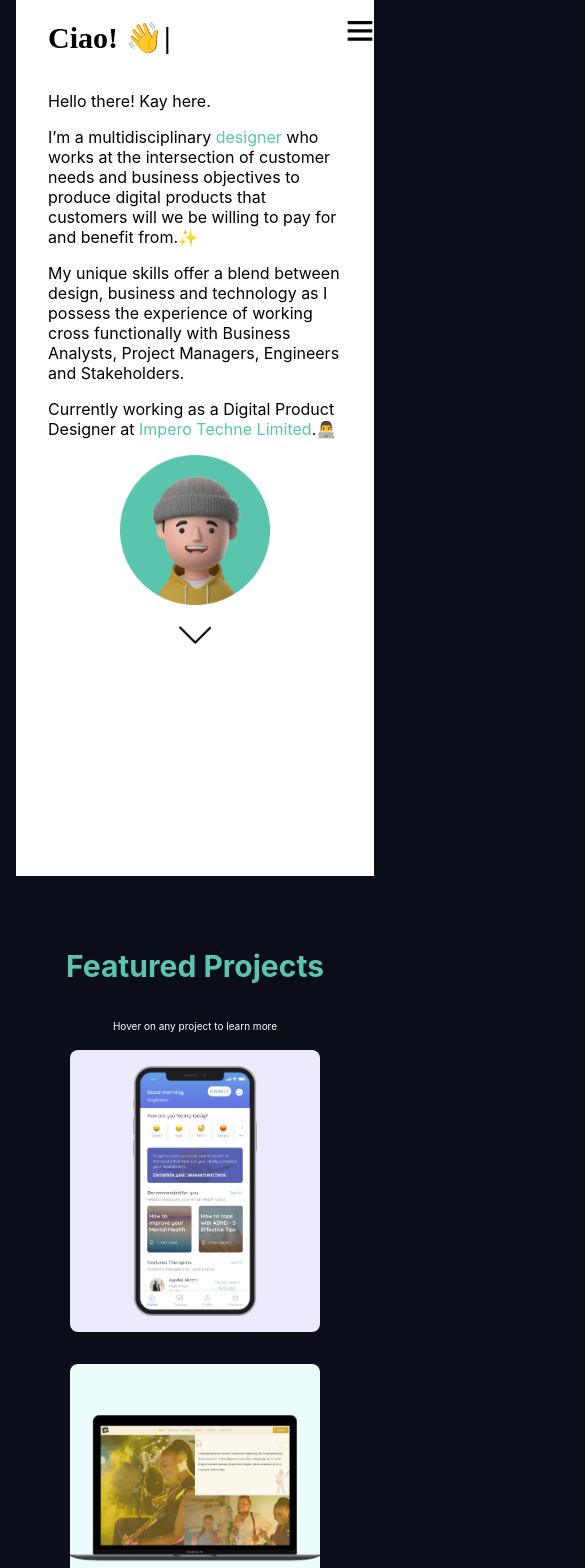
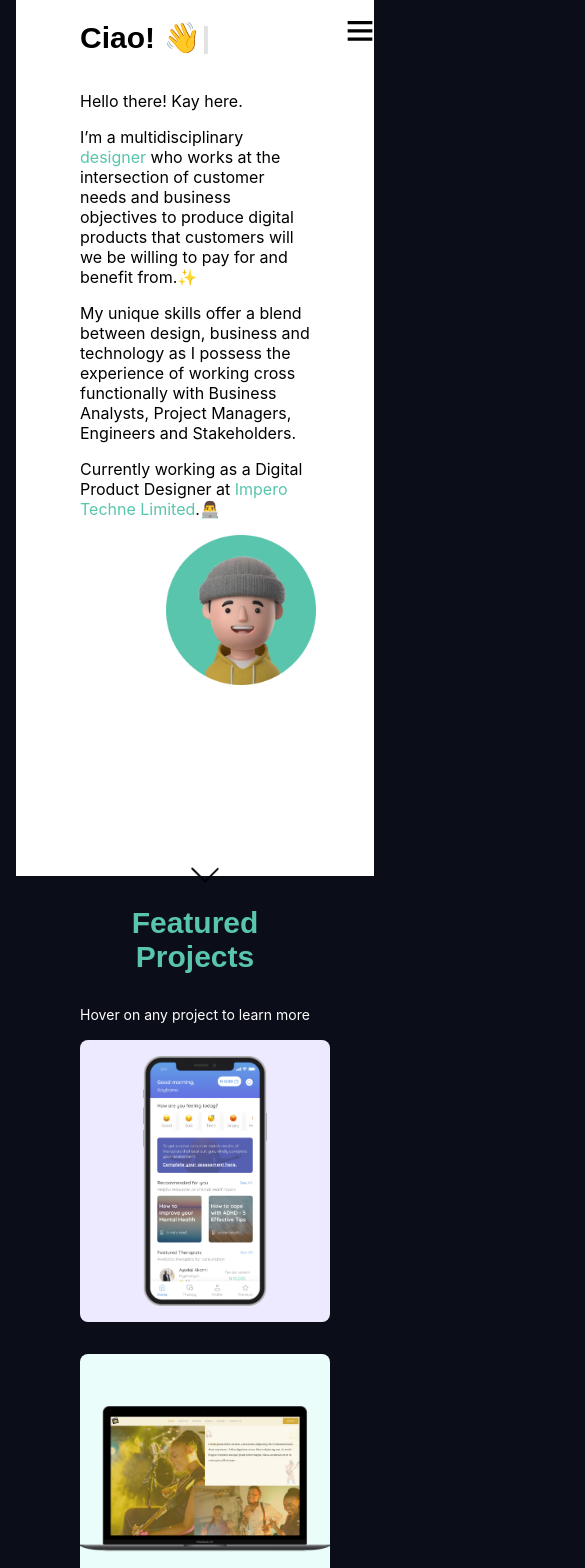
Before and after one commit to jahseed89/portfolio, a React (Create React App) app: page / in a window 390 px wide. Shown: the top 1568 px of the page, 585 px wide, since content can reach past the window. Built offline with nearby package versions, Linux system fonts and the light colour scheme.

Commit message:
web reformed

```diff
--- a/src/App.js
+++ b/src/App.js
@@ -4,25 +4,24 @@ import Home from "./components/home/Home";
 import Projects from "./components/projects/Projects";
 import About from "./components/about/About";
 import ContactMe from "./components/contact/ContactMe";
-import { GiEternalLove } from "react-icons/gi";
 import { useState } from "react";
 import "./app.scss";
 
 const App = () => {
   const [menuIcon, setMenuIcon] = useState(true);
   const [cancelMenu, setCancelMenu] = useState(false);
-  const [pages, setPages] = useState(true)
+  const [pages, setPages] = useState(true);
 
   const showCancleMenu = () => {
     setCancelMenu((prev) => !prev);
     setMenuIcon(false);
-    setPages(false)
+    setPages(false);
   };
 
   const showMenuIcon = () => {
     setMenuIcon(true);
     setCancelMenu(false);
-    setPages(true)
+    setPages(true);
   };
 
   return (
@@ -53,8 +52,7 @@ const App = () => {
             </a>
           </div>
         </div>
-        {
-          pages && (
+        {pages && (
           <div>
             <div id="home">
               <Home />
@@ -69,17 +67,10 @@ const App = () => {
               <ContactMe />
             </div>
             <div className="designed-by">
-            <p>
-              Designed with love
-              <span>
-                <GiEternalLove className="love" />
-              </span>
-              by kaybams and develooped by Sammy
-            </p>
+              <p>Designed with love by kaybams and developed by Sammy</p>
             </div>
           </div>
-          )
-        }
+        )}
       </div>
     </div>
   );
--- a/src/app.scss
+++ b/src/app.scss
@@ -9,8 +9,9 @@
     .designed-by {
         color: #fff;
         text-align: center;
-        font-size: 1.2rem;
+        font-size: 12px;
         background-color:  #1D4145;
+        margin-top: -7rem;
 
         p {
             padding: .5rem 0;
@@ -22,17 +23,6 @@
 
         span {
             margin: 0 .5rem;
-        }
-
-        .love {
-            animation: beat .25s infinite alternate;
-            transform-origin: center;
-            color: red;
-        }
-
-        /* Heart beat animation */
-        @keyframes beat{
-            to { transform: scale(1.4); }
         }
     }
 }
@@ -65,7 +55,6 @@
         flex-direction: column;
         align-items: center;
         justify-content: center;
-        // padding-top: 5rem;
 
         @media (max-width: 600px) {
             width: 100vw;
--- a/src/components/about/About.js
+++ b/src/components/about/About.js
@@ -11,7 +11,7 @@ import "./about.scss";
 
 const About = () => {
   return (
-    <>
+    <div className="about-me-page">
       <div className="about-section">
         <div className="description-container">
           <div className="description">
@@ -71,7 +71,7 @@ const About = () => {
           </div>
         </div>
       </div>
-    </>
+    </div>
   );
 };
 
--- a/src/components/about/about.scss
+++ b/src/components/about/about.scss
@@ -1,8 +1,11 @@
+.about-me-page {
+    background-color: #fff;
+    margin-top: 10rem;
+
+
+
 .about-section {
-    height: 100vh;
-    padding: 0 2rem;
-    background-color: #fff;
-    margin-top: 100%;
+    padding: 0 4rem;
 
     @media (max-width: 1740px) {
         margin-bottom: 25%;
@@ -15,7 +18,6 @@
     .description-container {
         display: flex;
         justify-content: space-between;
-        height: 70vh;
 
         @media (max-width: 1740px) {
             justify-content: space-between;
@@ -38,8 +40,8 @@
             .title-holder {
                 display: flex;
                 margin-bottom: 2rem;
-                font-size: 50px;
-                font-family: 'Karla';
+                font-size: 40px;
+                font-family: sans-serif;
 
                 @media (max-width: 600px) {
                     font-size: 20px;
@@ -111,17 +113,17 @@
 
     .toolkit-section {
         background-color: #F5F5F5;
-        height: fit-content;
-        margin-top: -20rem;
-        padding: 1rem 2rem;
+        padding: 1rem 4rem;
+        margin-top: -12rem;
+        padding-bottom: 5rem;
 
 
     }
     .toolkit-header {
         display: flex;
         align-items: center;
-        font-size: 50px;
-        margin-top: -3rem;
+        font-size: 40px;
+        font-family: sans-serif;
 
         @media (max-width: 600px) {
             font-size: 30px;
@@ -135,7 +137,6 @@
             color: #58C5AC;
             font-weight: 700;
             line-height: 65.46px;
-            font-family: 'Karla';
 
             @media (max-width: 600px) {
                 font-size: 20px;
@@ -153,7 +154,6 @@
 
         @media (max-width: 600px) {
             width: 100%;
-            margin: 0 auto;
         }
 
         .first-row, .second-row {
@@ -177,6 +177,8 @@
         }
         .second-row {
             justify-content: space-around;
-            margin: 2rem 0;
+            margin-top: 3rem;
         }
     }
+
+}
--- a/src/components/buttons/linksBtn.scss
+++ b/src/components/buttons/linksBtn.scss
@@ -8,6 +8,12 @@
     text-decoration: none;
     text-transform: uppercase;
 
+    &:hover {
+        background-color: #fff;
+        color: #58C5AC;
+        border: 1px solid #58C5AC;
+    }
+
     @media (max-width: 950px) {
         font-size: 8px;
         padding: 0.1rem .5rem;
--- a/src/components/contact/contact.scss
+++ b/src/components/contact/contact.scss
@@ -1,8 +1,9 @@
 .contact-section {
     display: flex;
     justify-content: space-between;
-    padding: 0 2rem;
-    margin-top: 20%;
+    padding: 0 4rem;
+    height: 100vh;
+    margin-top: 8rem;
 
     @media (max-width: 600px) {
         flex-direction: column;
@@ -16,9 +17,9 @@
         }
 
         .title-header {
-            font-size: 50px;
+            font-size: 40px;
             display: flex;
-            font-family: 'Karla';
+            font-family: sans-serif;
             align-items: center;
 
             @media (max-width: 600px) {
@@ -64,7 +65,6 @@
 
             a {
                 text-decoration: none;
-                // color: #58C5AC;
                 img {
                     width: 30px;
                 }
@@ -76,7 +76,7 @@
         max-width: 50%;
 
         .input-fild {
-            margin-top: 2rem;
+            margin-top: 3rem;
 
             div{
                 margin: 1rem 0;
@@ -88,7 +88,7 @@
                 input {
                     width: 97.5%;
                     outline: none;
-                    padding: 1rem .3rem;
+                    padding: 1.3rem 1rem;
                     border: 1px solid #58C5AC;
                     border-radius: 5px;
                     margin: .5rem 0;
@@ -111,8 +111,8 @@
         textarea {
             border: 1px solid #58C5AC;
             border-radius: 5px;
-            padding: .5rem;
-            width: 30rem;
+            padding: 1rem;
+            width: 33rem;
             height: 10rem;
 
 
@@ -130,6 +130,13 @@
             border: none;
             margin: 1rem 0;
             font-size: 12px;
+            cursor: pointer;
+
+            &:hover {
+                background-color: #fff;
+                color: #58C5AC;
+                border: 1px solid #58C5AC;
+            }
 
             @media (max-width: 600px) {
                 font-size: 10px;
--- a/src/components/home/home.scss
+++ b/src/components/home/home.scss
@@ -1,7 +1,7 @@
 .home-section {
     height: 100vh;
     background-color: #fff;
-    padding: 1rem 2rem;
+    padding: 1rem 4rem;
 
     @media (max-width: 1740px) {
         margin-bottom: 5rem;
@@ -16,12 +16,12 @@
     }
 
     .header-title {
-        font-family: 'Karla';
         font-style: normal;
         font-weight: 700;
-        font-size: 50px;
+        font-size: 40px;
         line-height: 75px;
         display: flex;
+        font-family: sans-serif;
 
         @media (max-width: 600px) {
             font-size: 30px;
@@ -85,9 +85,7 @@
 
             .avatar-wrapper {
                 width: 50%;
-                display: flex;
-                justify-content: center;
-                align-items: center;
+                margin-top: -5rem;
 
                 @media (max-width: 600px) {
                     margin: 0 auto;
@@ -116,11 +114,11 @@
     .scroll-down-arr__container {
         color: #000;
         font-weight: 700;
-        font-size: 28px;
-        width: fit-content;
-        margin: 1rem auto;
-        margin-top: 10rem;
-
+        font-size: 20px;
+        margin-left: auto;
+        margin-right: auto;
+        position: relative;
+        text-align: center;
         @media (max-width: 1740px) {
             margin-top: 1rem;
         }
@@ -128,6 +126,8 @@
         .pointer {
             animation: beat .25s infinite alternate;
             transform-origin: center;
+            position: absolute;
+            top: 10rem;
         }
 
         /* Heart beat animation */
--- a/src/components/projects/projects.scss
+++ b/src/components/projects/projects.scss
@@ -1,8 +1,6 @@
 .projects-section {
     background-color: #0B0E18;
-    height: 100vh;
-    padding: 0 2rem;
-    margin-top: 20%;
+    padding: 0 4rem;
 
     @media (max-width: 950px) {
         margin-bottom: 30%;
@@ -21,7 +19,8 @@
 
         .title-desc {
             color: #58C5AC;
-            font-size: 50px;
+            font-size: 40px;
+            font-family: sans-serif;
 
             @media (max-width: 600px) {
                 text-align: center;
@@ -30,7 +29,7 @@
         }
 
         span {
-            font-size: 10px;
+            font-size: 14px;
             color: #fff;
         }
     }
--- a/src/index.css
+++ b/src/index.css
@@ -12,9 +12,9 @@ body {
   padding: 0;
 }
 
-code {
+/* code {
   font-family: source-code-pro, Menlo, Monaco, Consolas, 'Courier New',
 
 
     monospace;
-}
+} */
```
Also changed, not shown: src/components/contact/ContactMe.js (+8 -9 lines). Lines whose indentation alone changed are shown as unchanged.
